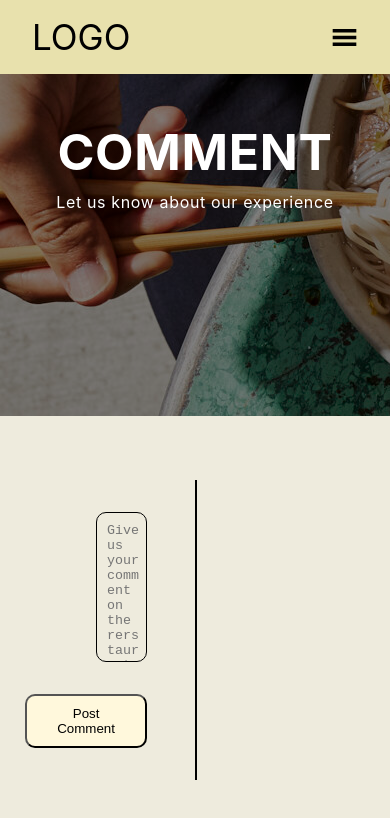
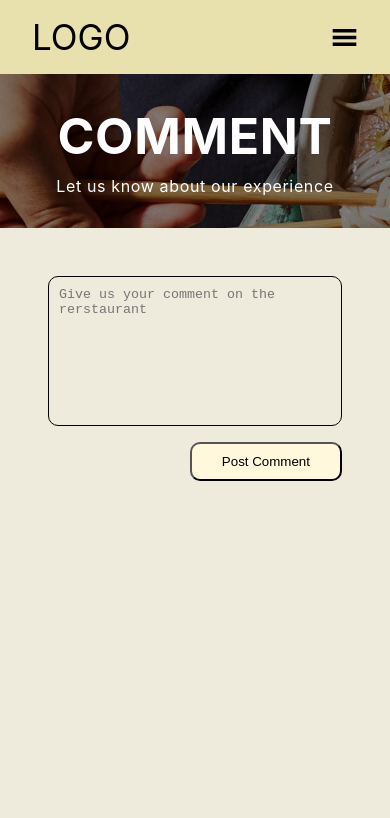
Before and after one commit to H13062/Project3444, a React (Create React App) app in the folder project3444FrontEnd/: page /comment in a window 390 px wide. Shown: the top 818 px of the page. Built offline with nearby package versions, Linux system fonts and the light colour scheme.

Commit message:
-Quickly made a media query for the page -Still waiting for the back end to be able to implement the rest of the ppage

```diff
--- a/project3444FrontEnd/src/pages/Comment/comment.css
+++ b/project3444FrontEnd/src/pages/Comment/comment.css
@@ -9,8 +9,10 @@
     display: flex;
     flex-direction: column;
     text-align: center;
-    height: 100%;
-    background-color: black;
+    justify-content: flex-start;
+    align-items: center;
+    height: fit-content;
+    /* background-color: black; */
     background: linear-gradient( rgba(0, 0, 0, 0.5), rgba(0, 0, 0, 0.5) ), url("../../assets/backgroundpic.jpg");
     z-index: 3;
     color:white;
@@ -20,7 +22,7 @@
 .app__comment-header h1{
     font-size: 50px;
     text-transform: uppercase;
-    margin-bottom: 0;
+
     letter-spacing: 0.04rem;
 }
 
@@ -32,7 +34,7 @@
 .app__comment-field{
     display: flex;
     flex-direction: row;
-    align-items: center;
+    align-items: flex-start;
     height: 100%;
     background-color: rgb(238, 235, 221);
     padding: 3rem;
@@ -79,3 +81,22 @@
     height: 300px;
     background-color: black;
 }
+
+@media screen and (max-width: 900px) {
+    .app__comment-header{
+        padding: 2rem 0;
+    }
+    .app__comment-field{
+        flex-direction: column;
+    }
+    .app__comment-field_input{
+        width: 100%;
+        padding: 0;
+    }
+    .app__comment-field_input textarea{
+        margin-bottom: 1rem;
+    }
+    .comment-dash{
+        display: none;
+    }
+}
```
